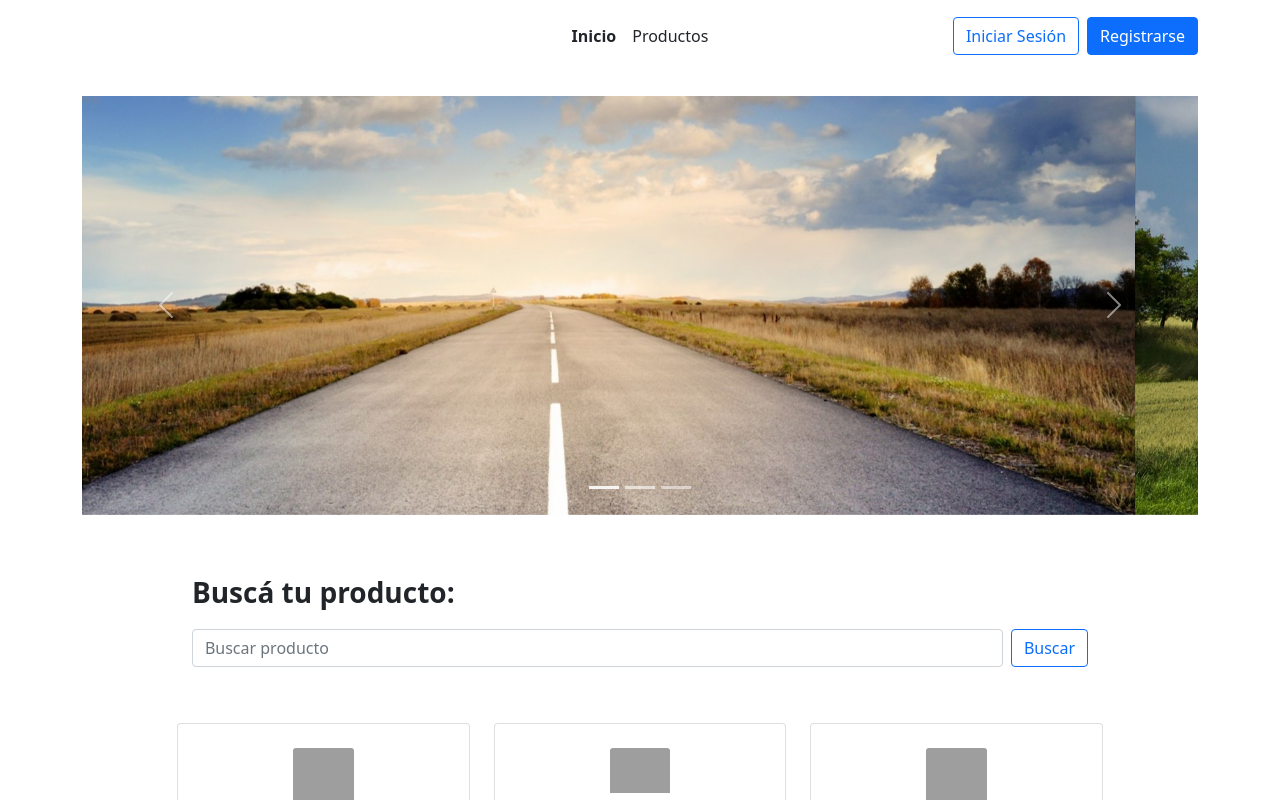
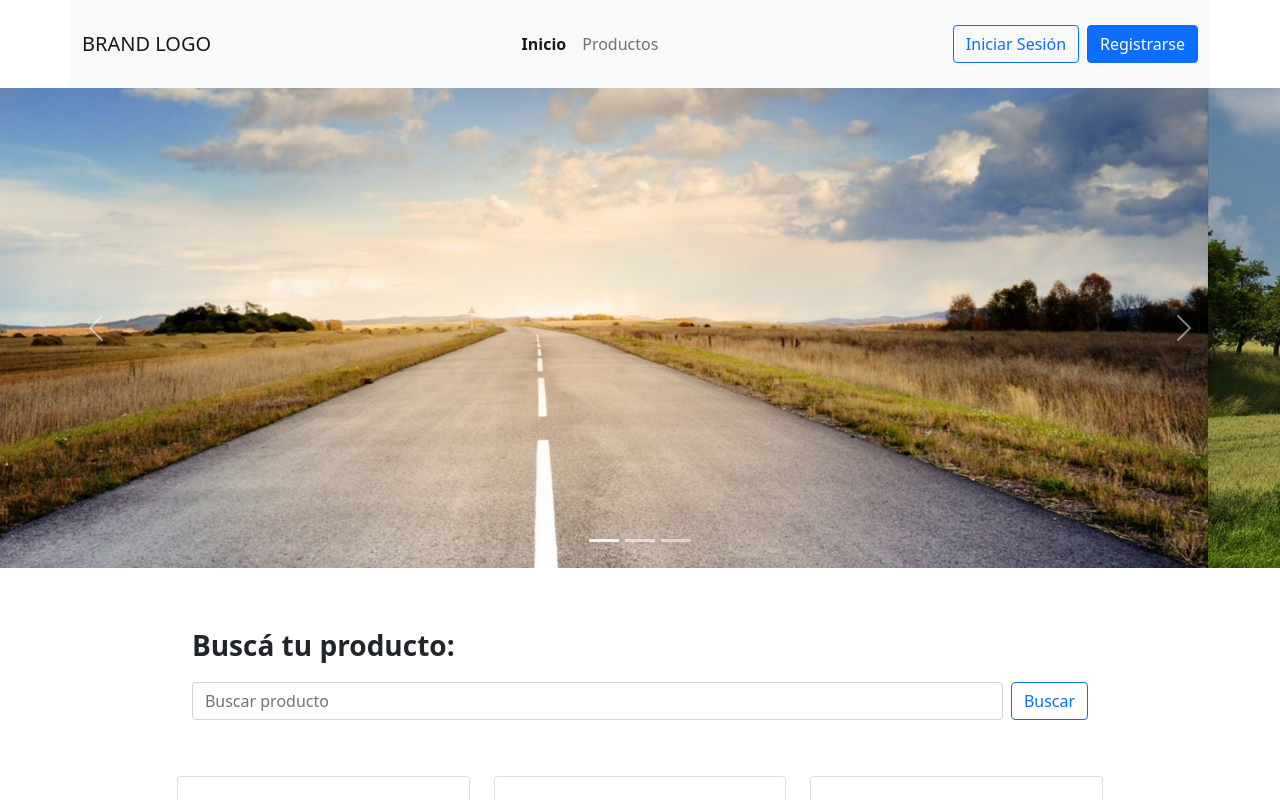
Before and after one commit to GastonPerez97/angular-store, an Angular app: page / in a window 1280 px wide. Shown: the top 800 px of the page. Built offline with nearby package versions, Linux system fonts and the light colour scheme; grey boxes are pictures that could not be loaded.

Commit message:
fixed slider and header

```diff
--- a/src/app/app.component.html
+++ b/src/app/app.component.html
@@ -1,4 +1,6 @@
 <app-header></app-header>
+
+<app-slider *ngIf="router.url == '/'"></app-slider>
 
 <main class="container">
     <router-outlet></router-outlet>
--- a/src/app/app.component.ts
+++ b/src/app/app.component.ts
@@ -1,10 +1,16 @@
 import { Component } from '@angular/core';
+import { Router } from '@angular/router';
 
 @Component({
-  selector: 'app-root',
-  templateUrl: './app.component.html',
-  styleUrls: ['./app.component.css']
+    selector: 'app-root',
+    templateUrl: './app.component.html',
+    styleUrls: ['./app.component.css']
 })
 export class AppComponent {
-  title = 'test-app';
+    title: string = 'test-app';
+    router: Router;
+
+    constructor(private _router: Router) {
+        this.router = _router;
+    }
 }
--- a/src/app/app.module.ts
+++ b/src/app/app.module.ts
@@ -14,6 +14,7 @@ import { HomeComponent } from './home/home.component';
 import { NotFoundComponent } from './not-found/not-found.component';
 import { LoginComponent } from './auth/login/login.component';
 import { RegisterComponent } from './auth/register/register.component';
+import { SliderComponent } from './slider/slider.component';
 
 @NgModule({
   declarations: [
@@ -26,7 +27,8 @@ import { RegisterComponent } from './auth/register/register.component';
     HomeComponent,
     NotFoundComponent,
     LoginComponent,
-    RegisterComponent
+    RegisterComponent,
+    SliderComponent
   ],
   imports: [
     BrowserModule,
--- a/src/app/auth/login/login.component.html
+++ b/src/app/auth/login/login.component.html
@@ -23,6 +23,10 @@
                     <div class="text-center mb-2">
                         <button class="btn btn-primary btn-block" type="submit">Iniciar Sesión</button>
                     </div>
+
+                    <p class="text-center mt-4">¿No tenés una cuenta?
+                        <a routerLink="/registrarse">¡Registrate!</a>
+                    </p>
                 </form>
             </div>
         </div>
--- a/src/app/header/header.component.css
+++ b/src/app/header/header.component.css
@@ -1,3 +1,9 @@
 .active {
     font-weight: bold;
 }
+
+@media screen and (max-width: 992px) {
+    .auth-btn {
+        padding: 8px;
+    }
+}
--- a/src/app/header/header.component.html
+++ b/src/app/header/header.component.html
@@ -1,4 +1,28 @@
-<div class="container">
+<nav class="container navbar navbar-expand-lg navbar-light bg-light py-4">
+    <div class="container px-0">
+        <a class="navbar-brand" routerLink="/">BRAND LOGO</a>
+        <button class="navbar-toggler" type="button" data-bs-toggle="collapse" data-bs-target="#navbarSupportedContent" aria-controls="navbarSupportedContent" aria-expanded="false" aria-label="Toggle navigation">
+        <span class="navbar-toggler-icon"></span>
+        </button>
+        <div class="collapse navbar-collapse" id="navbarSupportedContent">
+            <ul class="navbar-nav mx-auto text-center">
+                <li>
+                    <a routerLink="" routerLinkActive="active" [routerLinkActiveOptions]="{exact: true}" class="nav-link px-2 link-dark"> Inicio</a>
+                </li>
+                <li>
+                    <a routerLink="/productos" routerLinkActive="active" class="nav-link px-2 link-dark">Productos</a>
+                </li>
+            </ul>
+
+            <div class="text-center auth-btn">
+                <button routerLink="/ingresar" type="button" class="btn btn-outline-primary me-2">Iniciar Sesión</button>
+                <button routerLink="/registrarse" type="button" class="btn btn-primary">Registrarse</button>
+            </div>
+        </div>
+    </div>
+</nav>
+
+<!-- <nav class="container">
     <header class="d-flex flex-wrap align-items-center justify-content-center justify-content-md-between py-3 mb-4">
       <a routerLink="" class="d-flex align-items-center col-md-3 mb-2 mb-md-0 text-dark text-decoration-none">
         <svg class="bi me-2" width="40" height="32" role="img" aria-label="Bootstrap"><use xlink:href="#bootstrap"></use></svg>
@@ -14,4 +38,4 @@
         <button routerLink="/registrarse" type="button" class="btn btn-primary">Registrarse</button>
       </div>
     </header>
-</div>
+</nav> -->
--- a/src/app/home/home.component.html
+++ b/src/app/home/home.component.html
@@ -1,30 +1,3 @@
-<section id="carouselExampleIndicators" class="carousel slide col-md-12" data-bs-ride="carousel">
-    <div class="carousel-indicators">
-        <button type="button" data-bs-target="#carouselExampleIndicators" data-bs-slide-to="0" class="active" aria-current="true" aria-label="Slide 1"></button>
-        <button type="button" data-bs-target="#carouselExampleIndicators" data-bs-slide-to="1" aria-label="Slide 2"></button>
-        <button type="button" data-bs-target="#carouselExampleIndicators" data-bs-slide-to="2" aria-label="Slide 3"></button>
-    </div>
-    <div class="carousel-inner">
-        <div class="carousel-item active">
-        <img src="/assets/img/slider1.jpg" class="d-block w-100" alt="Imagen de slider 1"/>
-        </div>
-        <div class="carousel-item">
-        <img src="/assets/img/slider2.jpg" class="d-block w-100" alt="Imagen de slider 2"/>
-        </div>
-        <div class="carousel-item">
-        <img src="/assets/img/slider3.jpg" class="d-block w-100" alt="Imagen de slider 3"/>
-        </div>
-    </div>
-    <button class="carousel-control-prev" type="button" data-bs-target="#carouselExampleIndicators" data-bs-slide="prev">
-        <span class="carousel-control-prev-icon" aria-hidden="true"></span>
-        <span class="visually-hidden">Previous</span>
-    </button>
-    <button class="carousel-control-next" type="button" data-bs-target="#carouselExampleIndicators" data-bs-slide="next">
-        <span class="carousel-control-next-icon" aria-hidden="true"></span>
-        <span class="visually-hidden">Next</span>
-    </button>
-</section>
-
 <section class="my-5">
     <nav class="navbar navbar-light">
         <div class="container-fluid d-flex justify-content-center">
--- a/src/app/productos/productos.component.html
+++ b/src/app/productos/productos.component.html
@@ -3,7 +3,7 @@
         <app-sidebar></app-sidebar>
     </div>
     <div class="col-9">
-        <div class="row row-cols-1 row-cols-md-3 g-4">
+        <div class="row row-cols-1 row-cols-sm-2 row-cols-lg-3 g-4">
             <app-producto></app-producto>
             <app-producto></app-producto>
             <app-producto></app-producto>
--- /dev/null
+++ b/src/app/slider/slider.component.html
@@ -0,0 +1,26 @@
+<section id="carouselExampleIndicators" class="carousel slide col-md-12" data-bs-ride="carousel">
+    <div class="carousel-indicators">
+        <button type="button" data-bs-target="#carouselExampleIndicators" data-bs-slide-to="0" class="active" aria-current="true" aria-label="Slide 1"></button>
+        <button type="button" data-bs-target="#carouselExampleIndicators" data-bs-slide-to="1" aria-label="Slide 2"></button>
+        <button type="button" data-bs-target="#carouselExampleIndicators" data-bs-slide-to="2" aria-label="Slide 3"></button>
+    </div>
+    <div class="carousel-inner">
+        <div class="carousel-item active">
+        <img src="/assets/img/slider1.jpg" class="d-block w-100" alt="Imagen de slider 1"/>
+        </div>
+        <div class="carousel-item">
+        <img src="/assets/img/slider2.jpg" class="d-block w-100" alt="Imagen de slider 2"/>
+        </div>
+        <div class="carousel-item">
+        <img src="/assets/img/slider3.jpg" class="d-block w-100" alt="Imagen de slider 3"/>
+        </div>
+    </div>
+    <button class="carousel-control-prev" type="button" data-bs-target="#carouselExampleIndicators" data-bs-slide="prev">
+        <span class="carousel-control-prev-icon" aria-hidden="true"></span>
+        <span class="visually-hidden">Previous</span>
+    </button>
+    <button class="carousel-control-next" type="button" data-bs-target="#carouselExampleIndicators" data-bs-slide="next">
+        <span class="carousel-control-next-icon" aria-hidden="true"></span>
+        <span class="visually-hidden">Next</span>
+    </button>
+</section>
--- /dev/null
+++ b/src/app/slider/slider.component.ts
@@ -0,0 +1,15 @@
+import { Component, OnInit } from '@angular/core';
+
+@Component({
+  selector: 'app-slider',
+  templateUrl: './slider.component.html',
+  styleUrls: ['./slider.component.css']
+})
+export class SliderComponent implements OnInit {
+
+  constructor() { }
+
+  ngOnInit(): void {
+  }
+
+}
```
Also changed, not shown: src/app/slider/slider.component.css (added), 1 other file (tests, documents, lock files or other folders).
